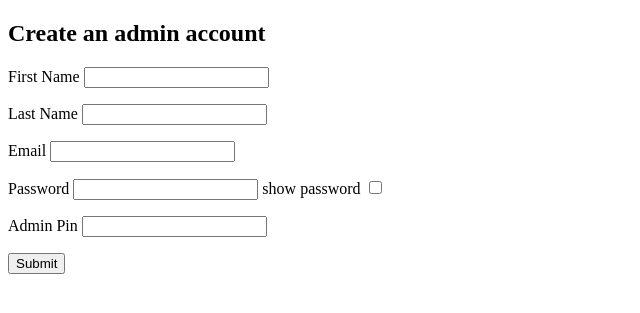
After one commit to agmichael201/Lucy-Ethiopian-Restaurant, a Flask app: page /create_admin in a window 1280 px wide. The commit adds this page. Shown: the top 313 px of the page, without its empty margins (0-640 px from the left). Run offline with Flask 2, Linux system fonts and the light colour scheme.

Commit message:
Added Create Admin/Admin Login

```diff
--- a/data/menu_items.json
+++ b/data/menu_items.json
@@ -64,8 +64,5 @@
         "item_description": "Pan-fried tilapia fillet with a side of seasoned rice. Served with a side.",
         "item_price": 14.99,
         "item_category": "Vegetarian"
-    },
-
-
-
+    }
 ]
--- a/data/menus.json
+++ /dev/null
@@ -1,6 +0,0 @@
-[
-    {
-        "menu_name": "Initial menu",
-        "menu_change_description": "This is the initial menu"
-    }
-]
--- a/server.py
+++ b/server.py
@@ -1,4 +1,4 @@
-from flask import Flask, render_template
+from flask import Flask, render_template, request, flash, session, get_flashed_messages
 from model import connect_to_db, db
 import crud
 
@@ -33,16 +33,58 @@ def all_menu_items():
 
 
 
-# @app.route("/menu_items/<item_category>")
-# def show_menu_items_by_cat(item_category):
-#     """Show menu items by category"""
 
-#     item_category = crud.get_menu_items_by_category(item_category)
+@app.route("/create_admin", methods=['GET', 'POST'])
+def create_admin_account():
+    """Create admin account"""
+    fname = request.form.get("fname")
+    lname = request.form.get("lname")
+    email = request.form.get("email")
+    password = request.form.get("password")
+    admin_pin = request.form.get("admin_pin")
+
+    if not fname or not lname or not email or not password or not admin_pin:
+        flash("All fields are required.")
+
+        return render_template("create_admin.html", messages=get_flashed_messages())
+
+    if admin_pin != "1996":
+        flash("Admin pin is incorrect. Please try again.")
+
+        return render_template("create_admin.html")
+
+    if crud.get_admin_by_email(email):
+        flash("An account with this email already exists, try logging in.")
+
+        return render_template("admin_login.html")
+
+
+    admin = crud.create_admin(fname=request.form.get("fname"), lname=request.form.get("lname"), email=email, password=request.form.get("password"))
+    db.session.add(admin)
+    db.session.commit()
+    flash('Your new admin account has been created! Try logging in now.')
+
+    return render_template("admin_login.html", messages=get_flashed_messages())
 
 
 
-#     return render_template("menu_items_cat.html", item_category=item_category)
 
+@app.route("/admin_login", methods=['GET', 'POST'])
+def login():
+    email = request.form.get('email')
+    password = request.form.get('password')
+
+    admin = crud.get_admin_by_email(email)
+    if admin is None:
+        flash("Email or password is incorrect.")
+        return render_template("admin_login.html", messages=get_flashed_messages())
+    if admin.password != password:
+        flash("Email or password is incorrect.")
+        return render_template("admin_login.html", messages=get_flashed_messages())
+    else:
+        session['admin_email'] = admin.email
+        flash(f"Welcome back, {admin.fname}!")
+        return render_template("admin_user.html", messages=get_flashed_messages())
 
 
 
--- a/templates/base.html
+++ b/templates/base.html
@@ -3,20 +3,34 @@
 
   <head>
 
+
     <meta>
     <meta>
     <title>
       {% block title %}{% endblock %}
+
     </title>
 
   </head>
 
   <body>
 
-    <p>
-    </p>
+    <!-- {% block messages %}
 
-    {% block body %}{% endblock %}
+      {% with messages = get_flashed_messages() %}
+        {% if messages %}
+          <ul>
+            {% for message in messages %}
+              <li>{{ message }}</li>
+            {% endfor %}
+          </ul>
+        {% endif %}
+      {% endwith %}
+    {% endblock %} -->
+
+  {% block body %}
+  {% endblock %}
+
   </body>
 
 </html>
--- /dev/null
+++ b/templates/create_admin.html
@@ -0,0 +1,51 @@
+{% extends 'base.html' %}
+
+{% block title %} {% endblock %}
+
+
+
+{% block body %}
+
+<h2>Create an admin account</h2>
+
+<form action="/create_admin" method="POST">
+    <p>
+        First Name <input type="text" name="fname">
+    </p>
+    <p>
+        Last Name <input type="text" name="lname">
+    </p>
+    <p>
+        Email <input type="text" name="email">
+    </p>
+    <p>
+        Password <input type="password" name="password" id="password">
+
+        <label for="show-password-option">show password
+            <input type="checkbox" id="show-password-option">
+        </label>
+    </p>
+
+    <p>
+        Admin Pin <input type="text" name="admin_pin" id="admin-pin">
+    </p>
+
+    <p>
+        <input type="submit">
+    </p>
+</form>
+
+<script>
+    const password = document.getElementById("password")
+    const showPasswordOption = document.getElementById("show-password-option")
+
+    showPasswordOption.addEventListener("click", function() {
+        if (password.type === "password") {
+            password.type = "text";
+        } else {
+            password.type = "password"
+        }
+    });
+</script>
+
+{% endblock %}
--- a/templates/homepage.html
+++ b/templates/homepage.html
@@ -4,4 +4,8 @@
 
 {% block body %}
 <h1>Authentic Ethiopian Food</h1>
+
+    <button type="button">Click Me!
+
+    </button>
 {% endblock %}
```
Also changed, not shown: crud.py (+67 -15 lines), data/admins.json (added, +8 -0 lines), model.py (+32 -12 lines), seed_database.py (+1 -30 lines), templates/admin_login.html (added, +22 -0 lines), templates/admin_user.html (added, +12 -0 lines).
